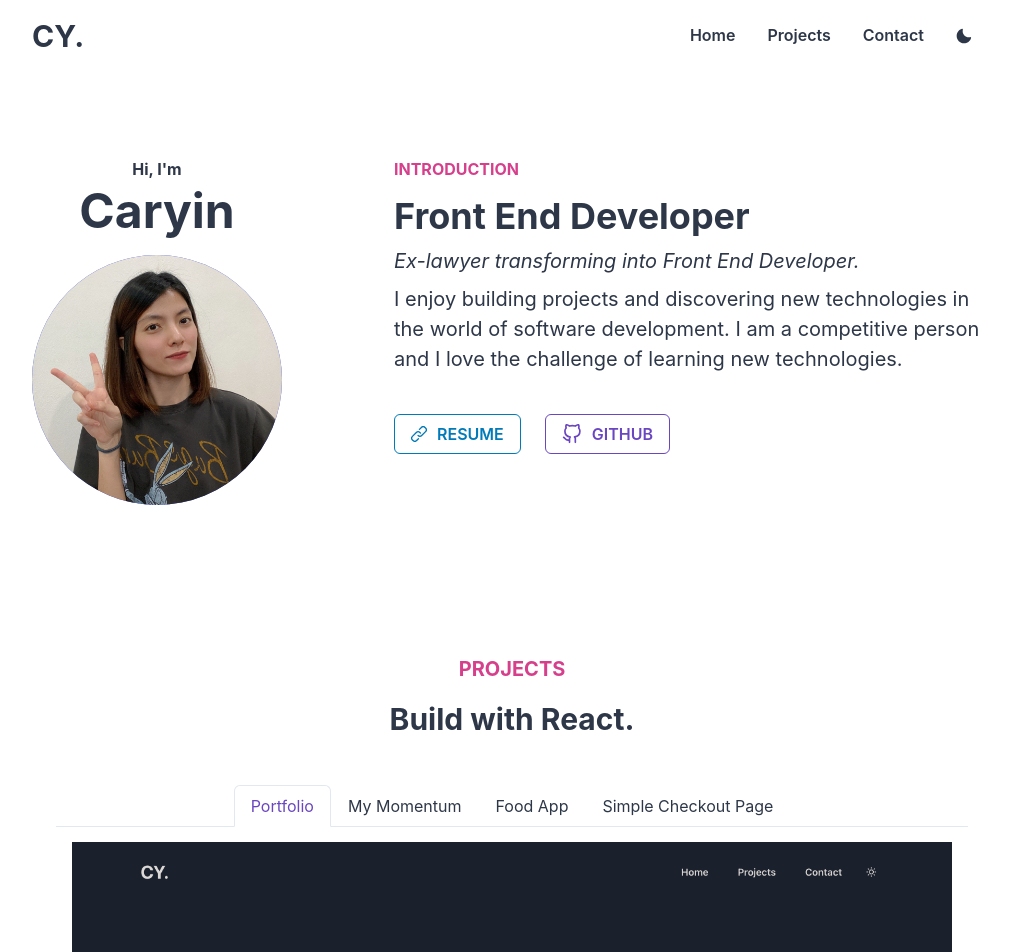
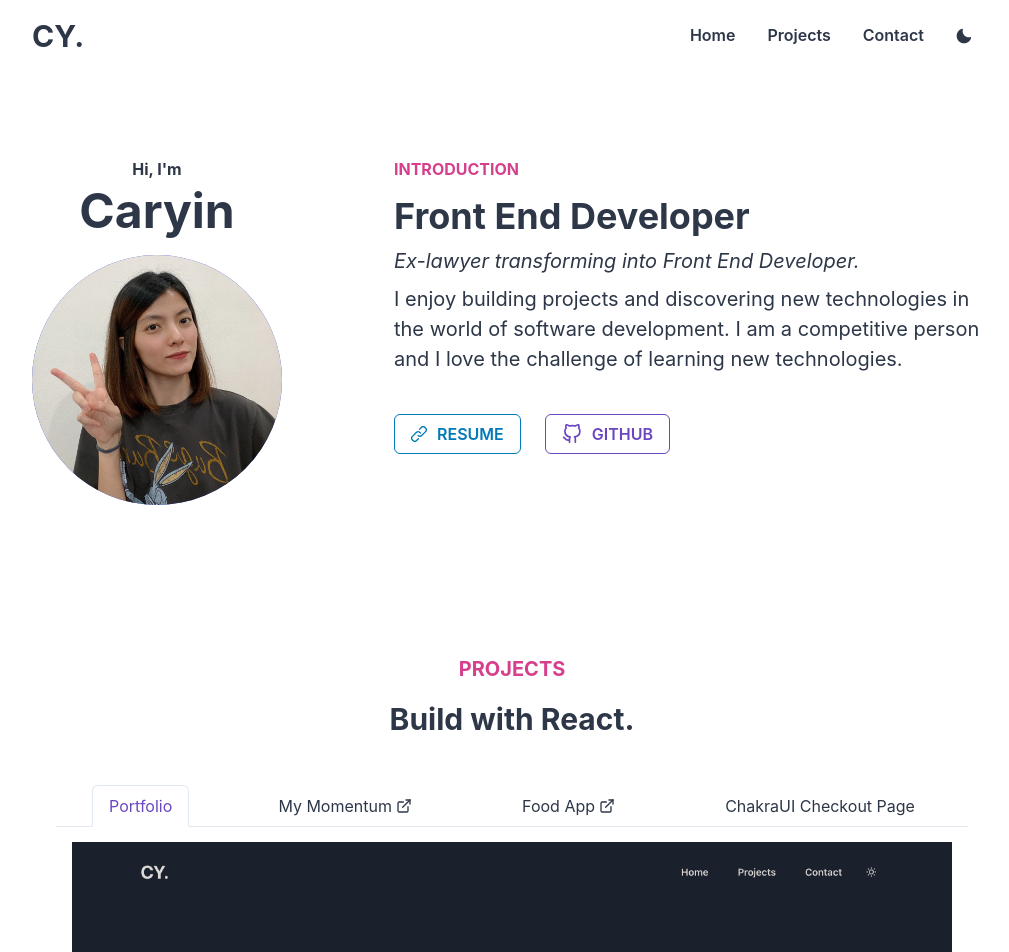
Before and after one commit to Caryin/personal-portfolio, a React (Create React App) app: page / in a window 1280 px wide. Shown: the top 952 px of the page, without its empty margins (128-1137 px from the left). Built offline with nearby package versions, Linux system fonts and the light colour scheme.

Commit message:
add link to project

```diff
--- a/src/components/ProjectTab.js
+++ b/src/components/ProjectTab.js
@@ -20,7 +20,11 @@ import {
   Tab,
   TabPanels,
   TabPanel,
+  Link,
 } from '@chakra-ui/react';
+
+//chakraUI-icon
+import { ExternalLinkIcon } from '@chakra-ui/icons';
 
 const Project = () => {
   const fontColor = useColorModeValue('gray.700', 'rgb(221, 217, 216)');
@@ -44,21 +48,29 @@ const Project = () => {
         color={fontColor}
         outline='none'
       >
-        <TabList>
+        <TabList justifyContent='space-around'>
           <Tab>Portfolio</Tab>
-          <Tab>My Momentum</Tab>
-          <Tab>Food App</Tab>
-          <Tab>Simple Checkout Page</Tab>
+          <Tab>
+            My Momentum <ExternalLinkIcon mx={1} />
+          </Tab>
+          <Tab>
+            Food App <ExternalLinkIcon mx={1} />
+          </Tab>
+          <Tab>ChakraUI Checkout Page</Tab>
         </TabList>
         <TabPanels>
           <TabPanel>
             <Image src={portfolio} />
           </TabPanel>
           <TabPanel>
-            <Image src={myMomentum} />
+            <Link href='https://mymomentum.vercel.app/' isExternal>
+              <Image src={myMomentum} />
+            </Link>
           </TabPanel>
           <TabPanel>
-            <Image src={foodApp} />
+            <Link href='https://food-order-me.vercel.app/' isExternal>
+              <Image src={foodApp} />
+            </Link>
           </TabPanel>
           <TabPanel>
             <Image src={checkoutPage} />
```
